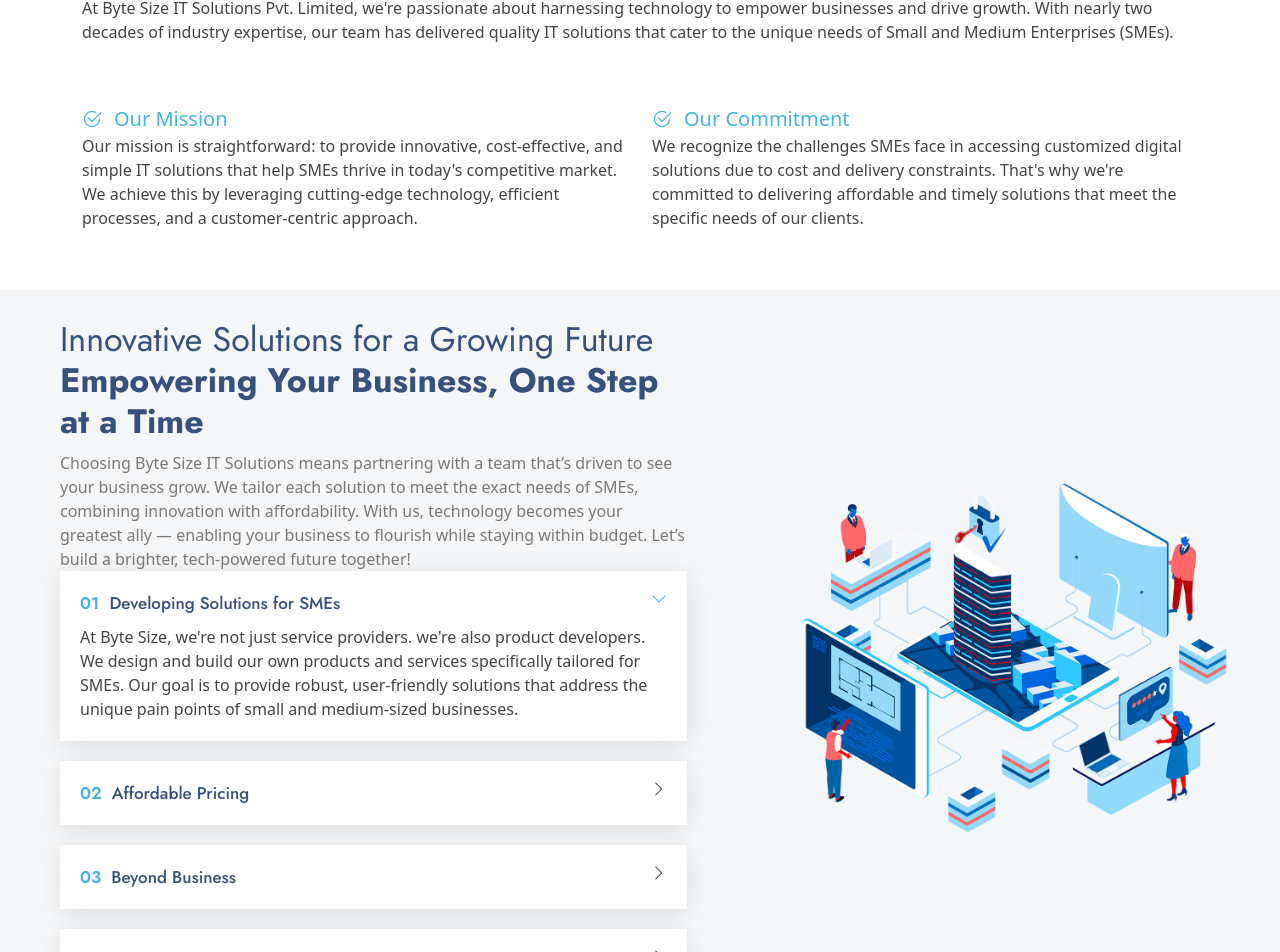
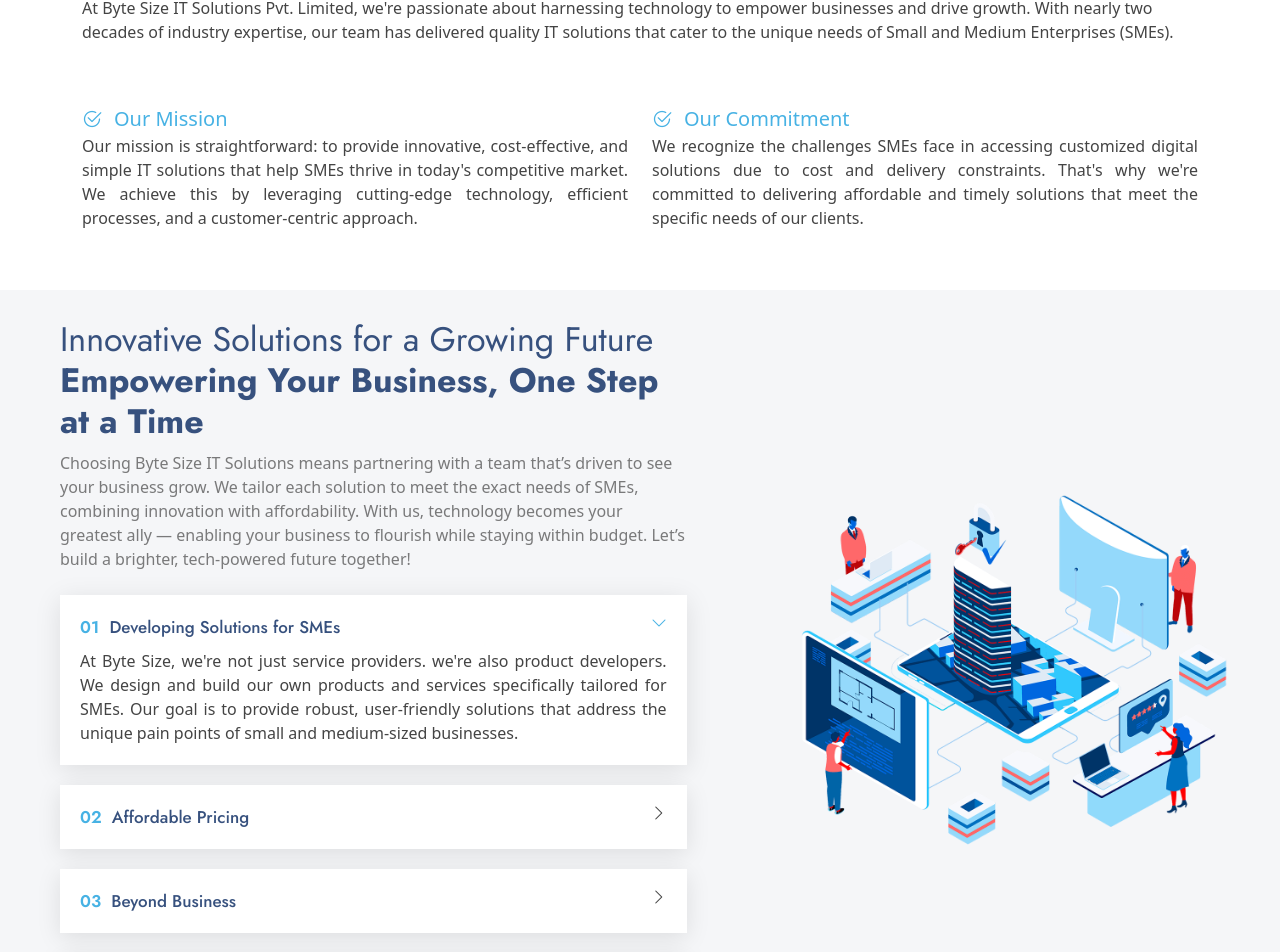
Before and after one commit to DivyaNatchi/BSS, a React (Vite) app: page / in a window 1280 px wide. Shown: the part 892-1844 px from the top of the page. Built offline with nearby package versions, Linux system fonts and the light colour scheme.

Commit message:
step-11 alignment issues fixed and actions/download-artifact@v3 is changed to actions/download-artifact@v4 to fix the deployment issue

```diff
--- a/src/assets/css/aboutSection.css
+++ b/src/assets/css/aboutSection.css
@@ -11,51 +11,6 @@
   padding-right: 4px;
   color: var(--accent-color);
 }
-
-/* .about ul {
-  list-style: none;
-  padding: 0;
+.about .content p {
+  text-align: justify;
 }
-
-.about ul li {
-  padding-bottom: 5px;
-  display: flex;
-  align-items: center;
-}
-
-.about ul i {
-  font-size: 20px;
-  padding-right: 4px;
-  color: var(--accent-color);
-}
-
-.about .read-more {
-  color: var(--accent-color);
-  font-family: var(--heading-font);
-  font-weight: 500;
-  font-size: 16px;
-  letter-spacing: 1px;
-  padding: 8px 28px;
-  border-radius: 5px;
-  transition: 0.3s;
-  display: inline-flex;
-  align-items: center;
-  justify-content: center;
-  border: 2px solid var(--accent-color);
-}
-
-.about .read-more i {
-  font-size: 18px;
-  margin-left: 5px;
-  line-height: 0;
-  transition: 0.3s;
-}
-
-.about .read-more:hover {
-  background: var(--accent-color);
-  color: var(--contrast-color);
-}
-
-.about .read-more:hover i {
-  transform: translate(5px, 0);
-} */
--- a/src/assets/css/whyUsSection.css
+++ b/src/assets/css/whyUsSection.css
@@ -61,6 +61,7 @@
 
 .why-us .faq-container .faq-item .faq-content p {
   margin-bottom: 0;
+  text-align: justify;
 }
 
 .why-us .faq-container .faq-item .faq-icon {
--- a/src/components/AboutSection.jsx
+++ b/src/components/AboutSection.jsx
@@ -36,32 +36,15 @@ export default function AboutSection() {
               cutting-edge technology, efficient processes, and a
               customer-centric approach.
             </p>
-            {/* <p>
-              Lorem ipsum dolor sit amet, consectetur adipiscing elit, sed do
-              eiusmod tempor incididunt ut labore et dolore magna aliqua.
-            </p>
-            <ul className="list-unstyled">
-              <li>
-                <i className="bi bi-check2-circle me-2"></i>
-                <span>
-                  Ullamco laboris nisi ut aliquip ex ea commodo consequat.
-                </span>
-              </li>
-              <li>
-                <i className="bi bi-check2-circle me-2"></i>
-                <span>
-                  Duis aute irure dolor in reprehenderit in voluptate velit.
-                </span>
-              </li>
-              <li>
-                <i className="bi bi-check2-circle me-2"></i>
-                <span>Ullamco laboris nisi ut aliquip ex ea commodo.</span>
-              </li>
-            </ul> */}
           </Col>
 
           {/* Right Content */}
-          <Col lg={6} data-aos="fade-up" data-aos-delay="200">
+          <Col
+            lg={6}
+            className="content"
+            data-aos="fade-up"
+            data-aos-delay="200"
+          >
             <i className="bi bi-check2-circle me-2"></i>
             <span>Our Commitment</span>
             <p>
--- a/src/components/WhyUsSection.jsx
+++ b/src/components/WhyUsSection.jsx
@@ -60,7 +60,7 @@ export default function WhyUsSection() {
             </div>
 
             <div
-              className="faq-container px-xl-5"
+              className="faq-container px-xl-5 mt-4"
               data-aos="fade-up"
               data-aos-delay="200"
             >
```
